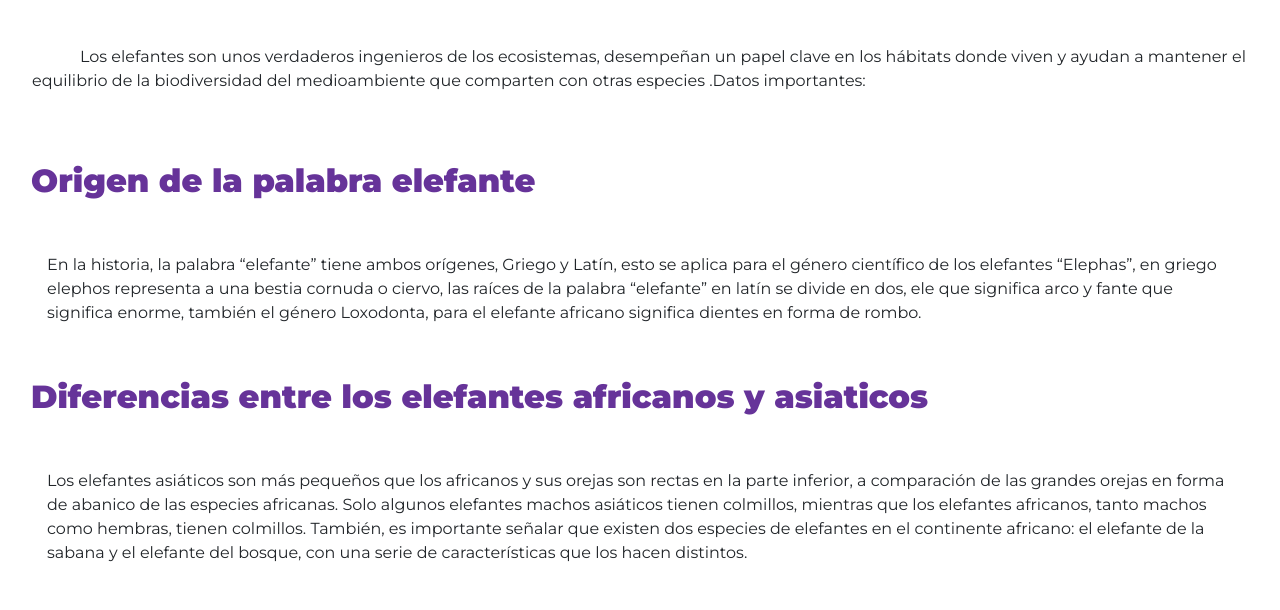
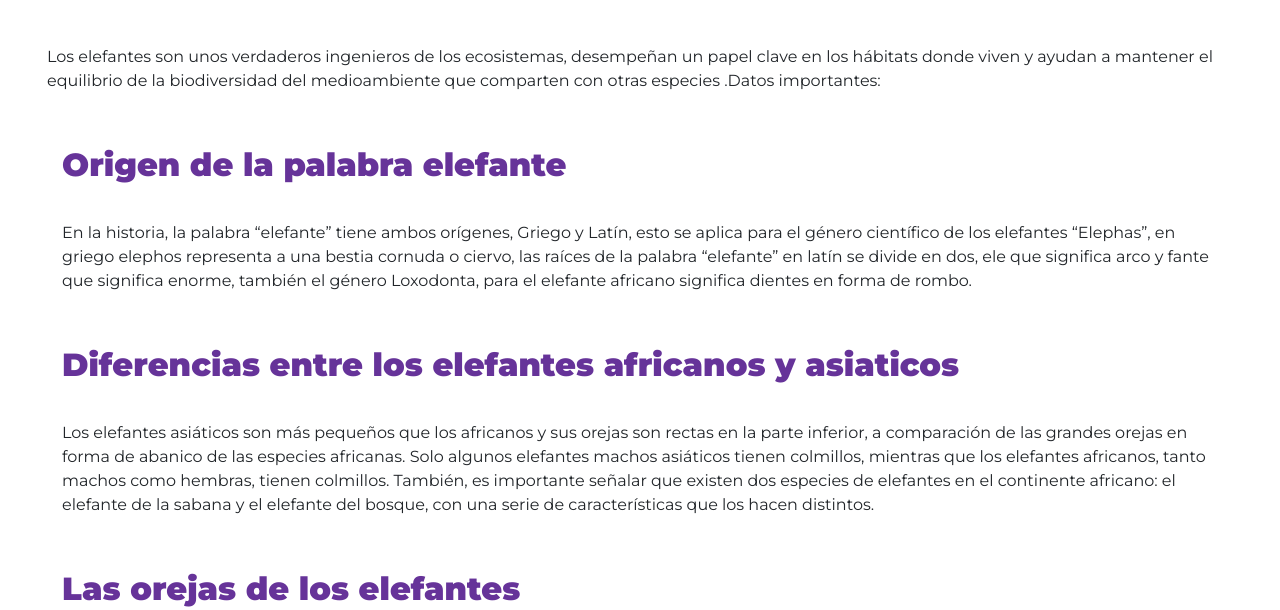
Before and after one commit to sol-colombo/ENE, a website: page pages/datos.html in a window 1280 px wide. Shown: the part 311-921 px from the top of the page. Drawn offline with nearby package versions, Linux system fonts and the light colour scheme.

Commit message:
cambie los clas de datos.html

```diff
--- a/pages/datos.html
+++ b/pages/datos.html
@@ -6,11 +6,10 @@
     <meta class="keywords" content="Informacion elefantes,Caracteristicas  elefantes, Trompa elefante, Peligro extincion elefante ">
     <meta class="description" content="LOs datos mas relevantes para conocer sobre la vida de los elefantes">
     <link rel="preconnect" href="https://fonts.gstatic.com">
-<link href="https://fonts.googleapis.com/css2?family=Montserrat:ital,wght@0,400;0,700;0,900;1,500&display=swap" rel="stylesheet">
+    <link href="https://fonts.googleapis.com/css2?family=Montserrat:ital,wght@0,400;0,700;0,900;1,500&display=swap" rel="stylesheet">
     <link rel="stylesheet" href="../bootstrap-4.5.3-dist/css/bootstrap.min.css">
-<script src="../bootstrap-4.5.3-dist/js/bootstrap.min.js"></script>
-
-<link rel="stylesheet" href="../css/pruebacss.css">
+    <script src="../bootstrap-4.5.3-dist/js/bootstrap.min.js"></script>
+    <link rel="stylesheet" href="../css/pruebacss.css">
     <title>DATOS</title>
 </head>
 <body>
@@ -40,11 +39,11 @@
       </nav>
     </main>
 
-    <class >
+    <div class="container-fluid">
       <div class="row">
         <div class="col-sm-12 col-md-12">
           <h1>DATOS IMPORTANTES DE LOS ELEFANTES</h1>
-            <p class="sangria">
+            <p>
               Los elefantes son unos verdaderos ingenieros de los ecosistemas, desempeñan un papel clave en los hábitats donde viven y ayudan a mantener el equilibrio de la biodiversidad del medioambiente que comparten con otras especies
               .Datos importantes:
             </p>
@@ -52,7 +51,7 @@
       </div>
 
         <div class="col-sm-12 col-md-12">
-          <ol id="lista">
+          <ol>
             <li>Origen de la palabra elefante</li>
             <p>En la historia, la palabra “elefante” tiene ambos orígenes, Griego y Latín, esto se aplica para el género científico de los elefantes “Elephas”, en griego elephos representa a una bestia cornuda o ciervo, las raíces de la palabra “elefante” en latín se divide en dos, ele que significa arco y fante que significa enorme, también el género Loxodonta, para el elefante africano significa dientes en forma de rombo.</p>
             <li>Diferencias entre los elefantes africanos y asiaticos</li>
@@ -98,7 +97,7 @@
         </footer>
 
   </div>
-  </class>
+</div>
     <script src="https://code.jquery.com/jquery-3.5.1.slim.min.js" integrity="sha384-DfXdz2htPH0lsSSs5nCTpuj/zy4C+OGpamoFVy38MVBnE+IbbVYUew+OrCXaRkfj" crossorigin="anonymous"></script>
     <script src="https://cdn.jsdelivr.net/npm/popper.js@1.16.1/dist/umd/popper.min.js" integrity="sha384-9/reFTGAW83EW2RDu2S0VKaIzap3H66lZH81PoYlFhbGU+6BZp6G7niu735Sk7lN" crossorigin="anonymous"></script>
     <script src="https://cdn.jsdelivr.net/npm/bootstrap@4.5.3/dist/js/bootstrap.min.js" integrity="sha384-w1Q4orYjBQndcko6MimVbzY0tgp4pWB4lZ7lr30WKz0vr/aWKhXdBNmNb5D92v7s" crossorigin="anonymous"></script>
--- a/scss/style.scss
+++ b/scss/style.scss
@@ -180,7 +180,7 @@ ol li {
     color: rgb(219, 49, 205);
     font-size: 2rem;
     list-style: upper-roman;
-    margin: 1rem;
+    margin-left: 3rem;
 
 
     p{
@@ -223,12 +223,15 @@ h5 a:hover{
 
 ol li {
 
-
+            margin-left: 2rem;
             font-weight: 800;
             color: rebeccapurple;
             font-size: 2rem ;
 
         }
+    ol ul{
+        list-style-type:circle;
+    }
 
         h1{
             font-size: 4rem;
```
Also changed, not shown: css/pruebacss.css.
